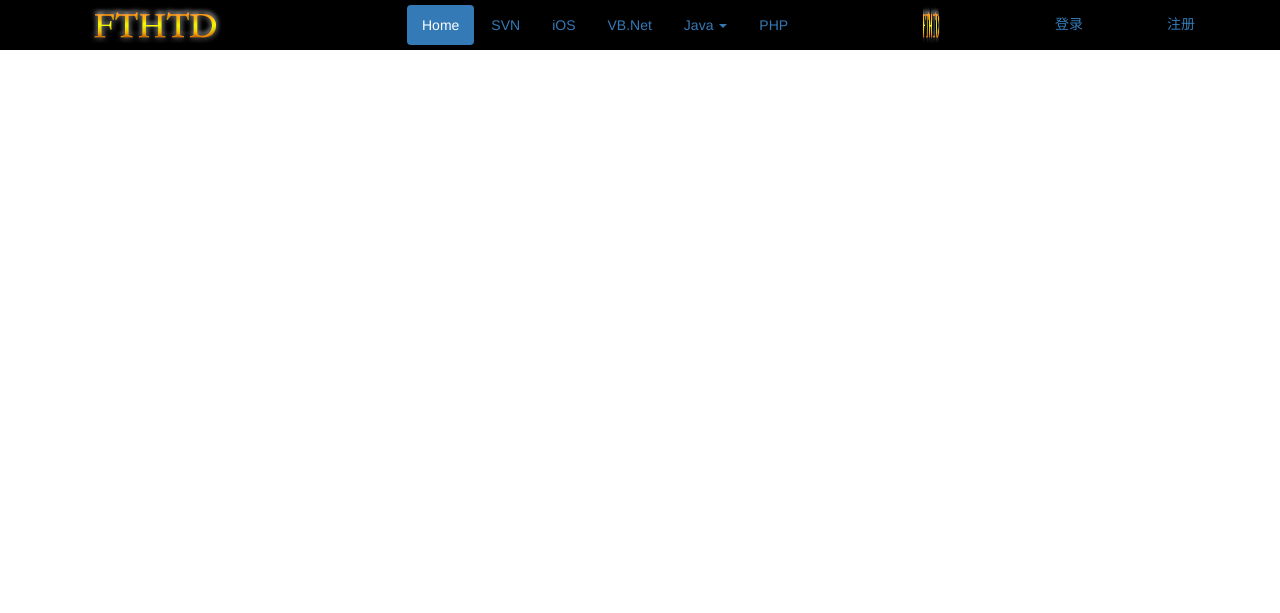
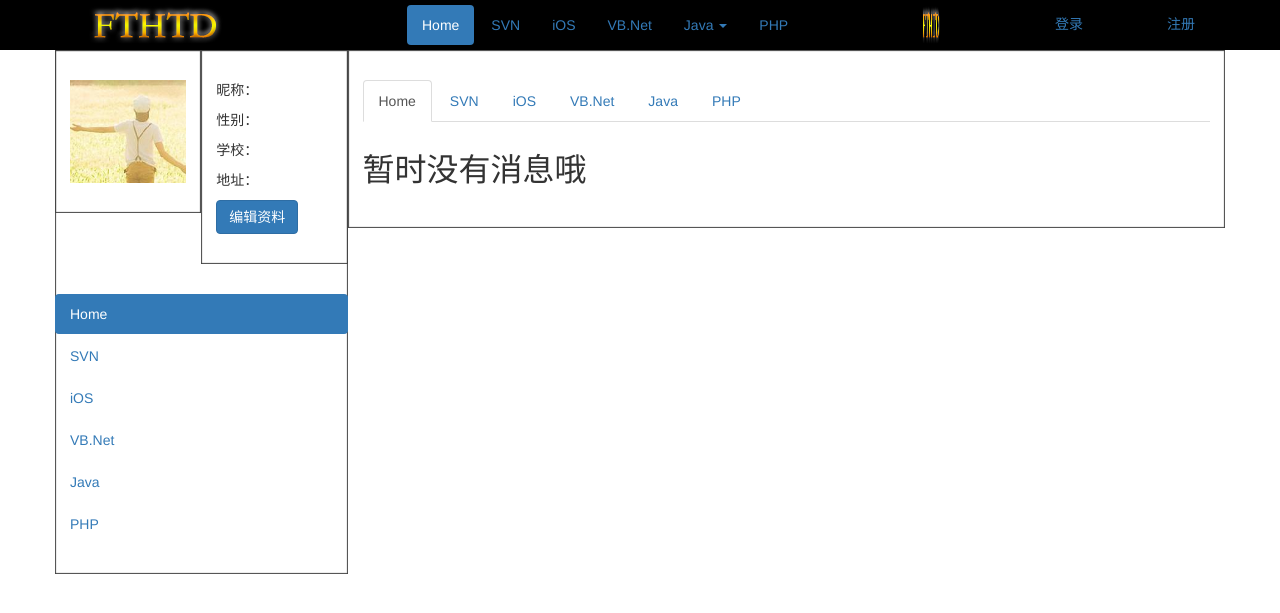
Before and after one commit to 131250105/MyWebwork, a CodeIgniter app: the page made by application/views/user/index.php in a window 1280 px wide. Shown: the top 613 px of the page. Run offline with CodeIgniter, Linux system fonts and the light colour scheme.

Commit message:
用户主页初稿

```diff
--- a/application/views/user/index.php
+++ b/application/views/user/index.php
@@ -7,4 +7,84 @@
  */
 include_once("bean/userbean.php");
 include_once('commerHeader.php');
-//echo "welcome to your index ".$user->getusername();
+?>
+<html lang="zh-CN">
+<head>
+    <meta charset="utf-8">
+    <title>test</title>
+    <!-- Bootstrap -->
+    <link href="<?php echo base_url('css/bootstrap.min.css');?>" rel="stylesheet">
+    <!-- [endif]-->
+    <script src=" <?php echo base_url('js/jquery-2.1.4.min.js');?> "></script>
+    <script src=" <?php echo base_url('js/bootstrap.min.js');?> "></script>
+    <script src=" <?php echo base_url('js/loginAndregister.js');?>"></script>
+</head>
+<body>
+
+
+<div class="container">
+    <div class="row" >
+        <div class="col-xs-6 col-sm-3"style="background-color: #dedef8;
+         box-shadow: inset 1px -1px 1px #444, inset -1px 1px 1px #444;visibility: hidden">
+            <p>Lorem ipsum dolor sit amet, consectetur adipisicing elit.</p>
+        </div>
+    </div>
+    <div class="row" >
+        <div class="col-xs-6 col-sm-3"
+             style="box-shadow: inset 1px -1px 1px #444, inset -1px 1px 1px #444;">
+            <div class="row" >
+                <div class="col-xs-6 col-sm-4.8"
+                     style="box-shadow: inset 1px -1px 1px #444, inset -1px 1px 1px #444;">
+                    <p style="visibility: hidden">位置调整</p>
+                    <img src="<?php echo base_url('images/user_defaultHead_male.jpg');?>"
+                         class="img-responsive"  alt="Cinque Terre">
+                    <p style="visibility: hidden">位置调整</p>
+                    </div>
+                <div class="col-xs-6 col-sm-7.2"
+                     style="box-shadow: inset 1px -1px 1px #444, inset -1px 1px 1px #444;">
+                    <p style="visibility: hidden">位置调整</p>
+                    <p>昵称：</p>
+                    <p>性别：</p>
+                    <p>学校：</p>
+                    <p>地址：</p>
+                    <button type="button" class="btn btn-primary">
+                        编辑资料
+                    </button>
+                    <p style="visibility: hidden">位置调整</p>
+                    <!--glyphicon glyphicon-leaf
+                    glyphicon glyphicon-wrench
+                    glyphicon glyphicon-pushpin-->
+                    </div>
+            </div>
+            <div class="row" >
+                <p style="visibility: hidden">位置调整</p>
+                <ul class="nav nav-pills nav-stacked">
+                    <li class="active"><a href="#">Home</a></li>
+                    <li><a href="#">SVN</a></li>
+                    <li><a href="#">iOS</a></li>
+                    <li><a href="#">VB.Net</a></li>
+                    <li><a href="#">Java</a></li>
+                    <li><a href="#">PHP</a></li>
+                </ul>
+                <p style="visibility: hidden">位置调整</p>
+            </div>
+        </div>
+        <div class="col-xs-6 col-sm-9"
+             style="box-shadow: inset 1px -1px 1px #444, inset -1px 1px 1px #444;">
+            <p style="visibility: hidden">位置调整</p>
+            <ul class="nav nav-tabs">
+                <li class="active"><a href="#">Home</a></li>
+                <li><a href="#">SVN</a></li>
+                <li><a href="#">iOS</a></li>
+                <li><a href="#">VB.Net</a></li>
+                <li><a href="#">Java</a></li>
+                <li><a href="#">PHP</a></li>
+            </ul>
+            <p style="line-height:3;font-size: xx-large;">暂时没有消息哦</p>
+        </div>
+    </div>
+</div>
+
+</body>
+
+</html>
```
